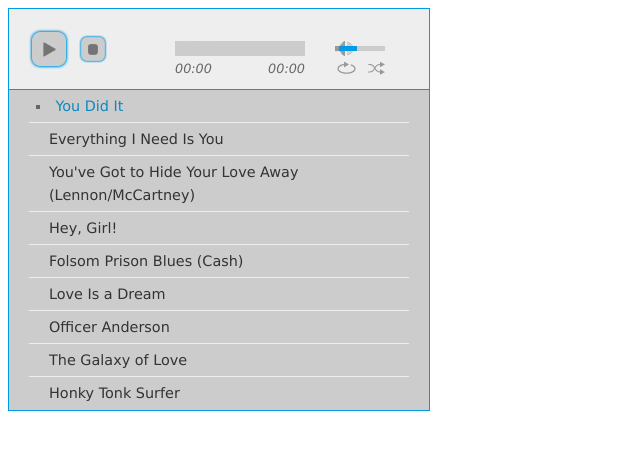
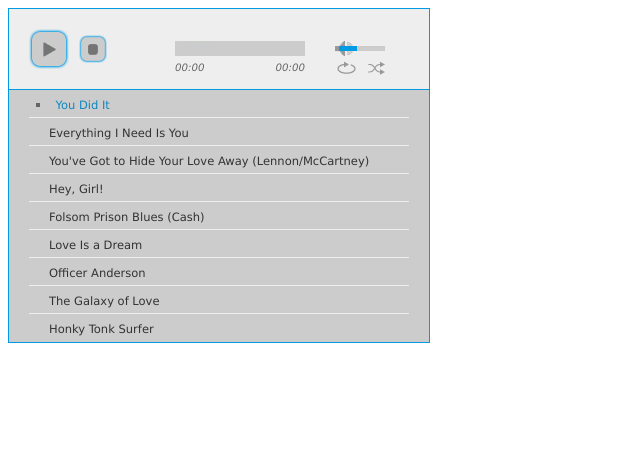
Before and after one commit to aisthesis/song-player, a plain HTML site: page index.html in a window 1280 px wide. Shown: the whole page, without its empty margins (0-640 px from the left). Drawn offline with nearby package versions, Linux system fonts and the light colour scheme.

Commit message:
Improved styling

```diff
--- /dev/null
+++ b/css/styles.css
@@ -0,0 +1,7 @@
+.jp-audio .jp-playlist a.jp-playlist-item, .jp-time-holder {
+    font-size: 0.8em;
+}
+
+.jp-playlist li {
+    line-height: 1.25;
+}
--- a/index.html
+++ b/index.html
@@ -7,6 +7,7 @@
     <script type="text/javascript" src="js/jplayerinit.js"></script>
 
     <link type="text/css" href="skin/jplayer.blue.monday.css" rel="stylesheet" />
+    <link type="text/css" href="css/styles.css" rel="stylesheet" />
 </head>
 <body>
 
```
